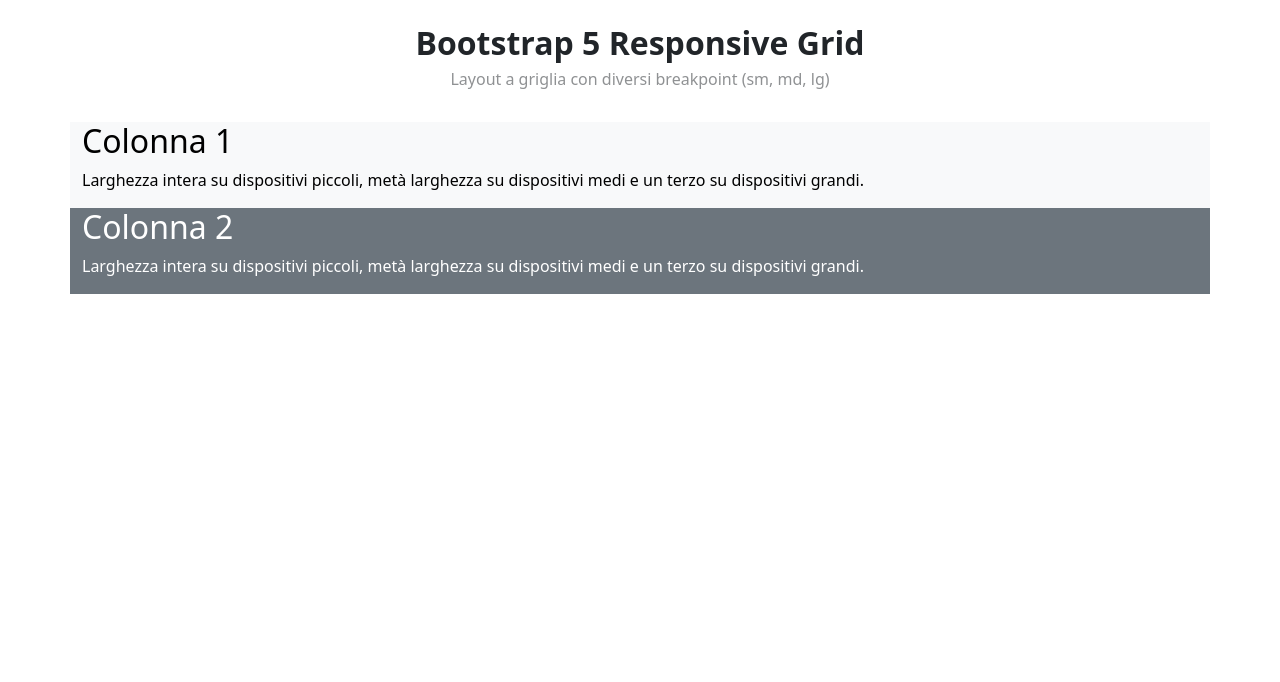
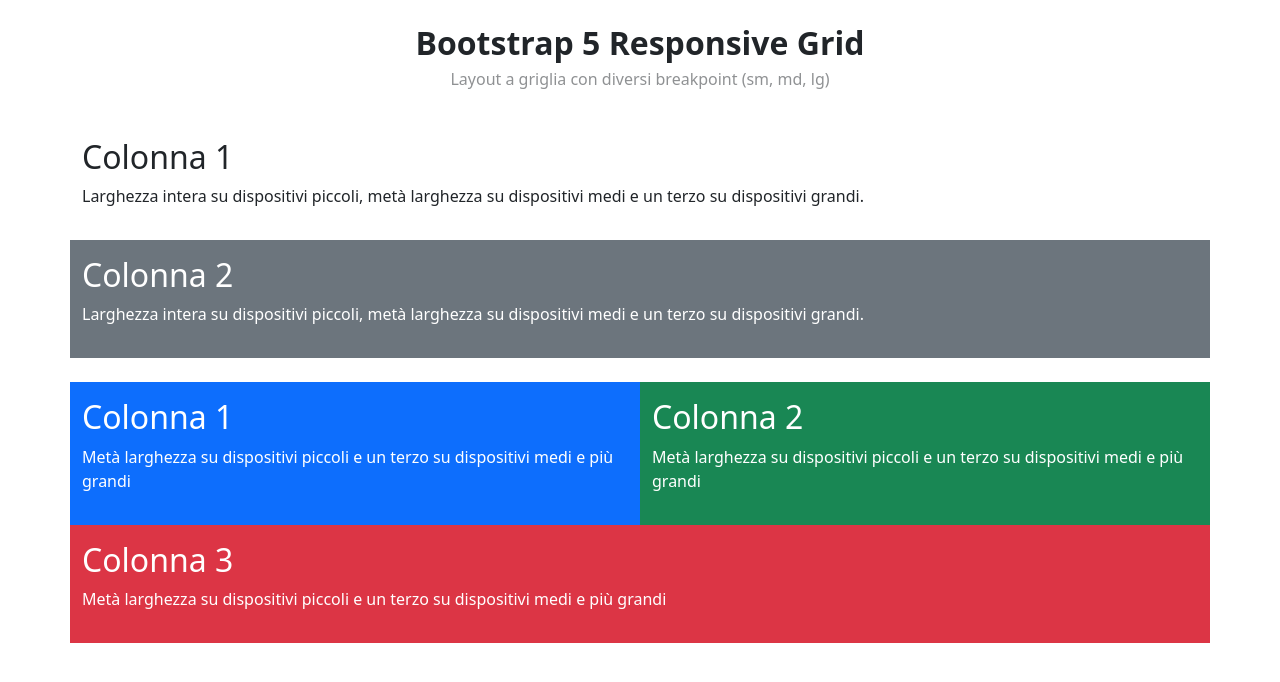
Before and after one commit to Alberto-Monaco/htmlcss-bootstrap-layout, a plain HTML site: page index.html in a window 1280 px wide. Drawn offline with nearby package versions, Linux system fonts and the light colour scheme.

Commit message:
add second row

```diff
--- a/index.html
+++ b/index.html
@@ -17,22 +17,44 @@
 	</head>
 
 	<body class="deug">
-		<header class="py-4 px-1">
-			<div class="container text-center ">
+		<header class="py-4 mx-4">
+			<div class="container text-center">
 				<h2 class="fw-bold">Bootstrap 5 Responsive Grid</h2>
 				<h6 class="opacity-50">Layout a griglia con diversi breakpoint (sm, md, lg)</h6>
 			</div>
 		</header>
 		<main class="mx-5">
-			<div class="container">
+			<div class="container mb-4">
 				<div class="row">
-					<div class="col-12 text-bg-light">
+					<div class="col-12 py-3 text-bg-ligh">
 						<h2>Colonna 1</h2>
-						<p>Larghezza intera su dispositivi piccoli, metà larghezza su dispositivi medi e un terzo su dispositivi grandi.</p>
+						<p>
+							Larghezza intera su dispositivi piccoli, metà larghezza su dispositivi medi e un terzo su dispositivi
+							grandi.
+						</p>
 					</div>
-					<div class="col-12 text-bg-secondary">
+					<div class="col-12 py-3 text-bg-secondary text-white">
 						<h2>Colonna 2</h2>
-						<p>Larghezza intera su dispositivi piccoli, metà larghezza su dispositivi medi e un terzo su dispositivi grandi.</p>
+						<p>
+							Larghezza intera su dispositivi piccoli, metà larghezza su dispositivi medi e un terzo su dispositivi
+							grandi.
+						</p>
+					</div>
+				</div>
+			</div>
+			<div class="container mb-4">
+				<div class="row">
+					<div class="col-6 py-3 bg-primary text-white">
+						<h2>Colonna 1</h2>
+						<p>Metà larghezza su dispositivi piccoli e un terzo su dispositivi medi e più grandi</p>
+					</div>
+					<div class="col-6 py-3 bg-success text-white">
+						<h2>Colonna 2</h2>
+						<p>Metà larghezza su dispositivi piccoli e un terzo su dispositivi medi e più grandi</p>
+					</div>
+					<div class="col-12 py-3 bg-danger text-white">
+						<h2>Colonna 3</h2>
+						<p>Metà larghezza su dispositivi piccoli e un terzo su dispositivi medi e più grandi</p>
 					</div>
 				</div>
 			</div>
```
